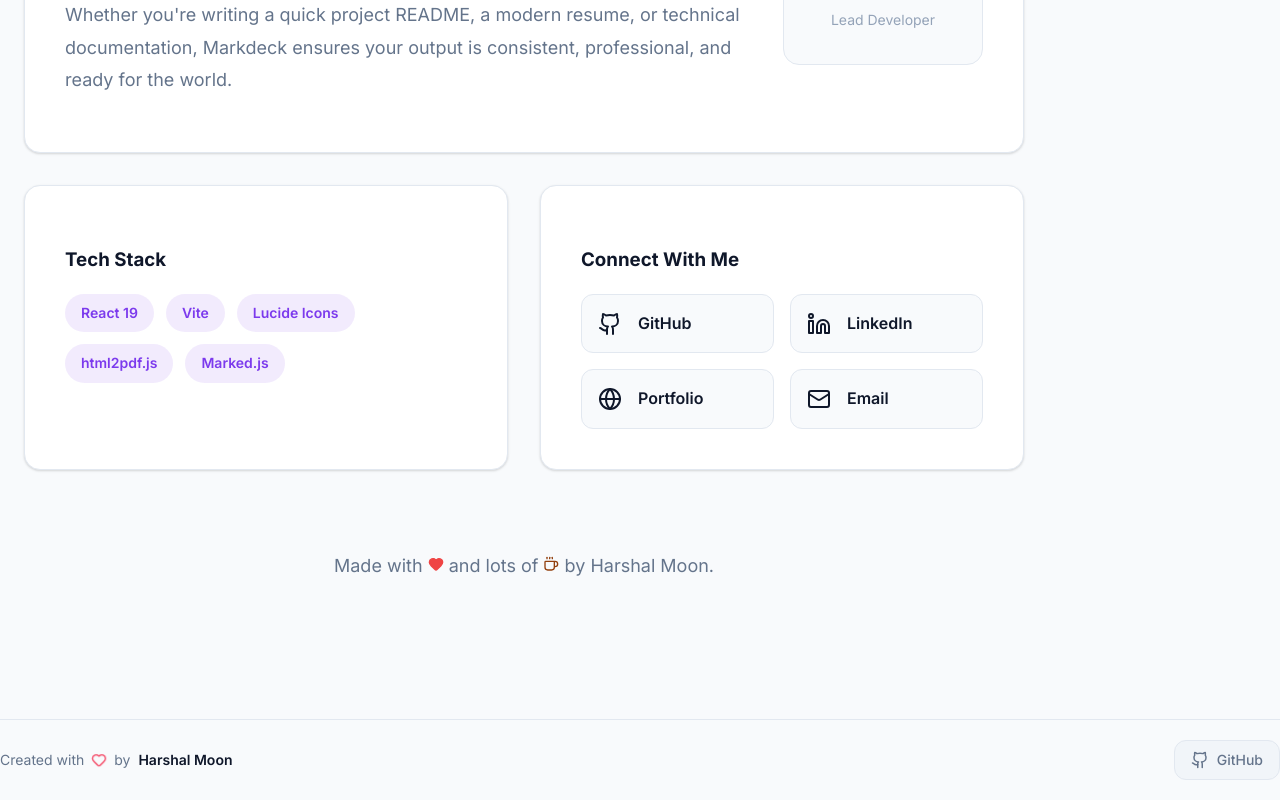
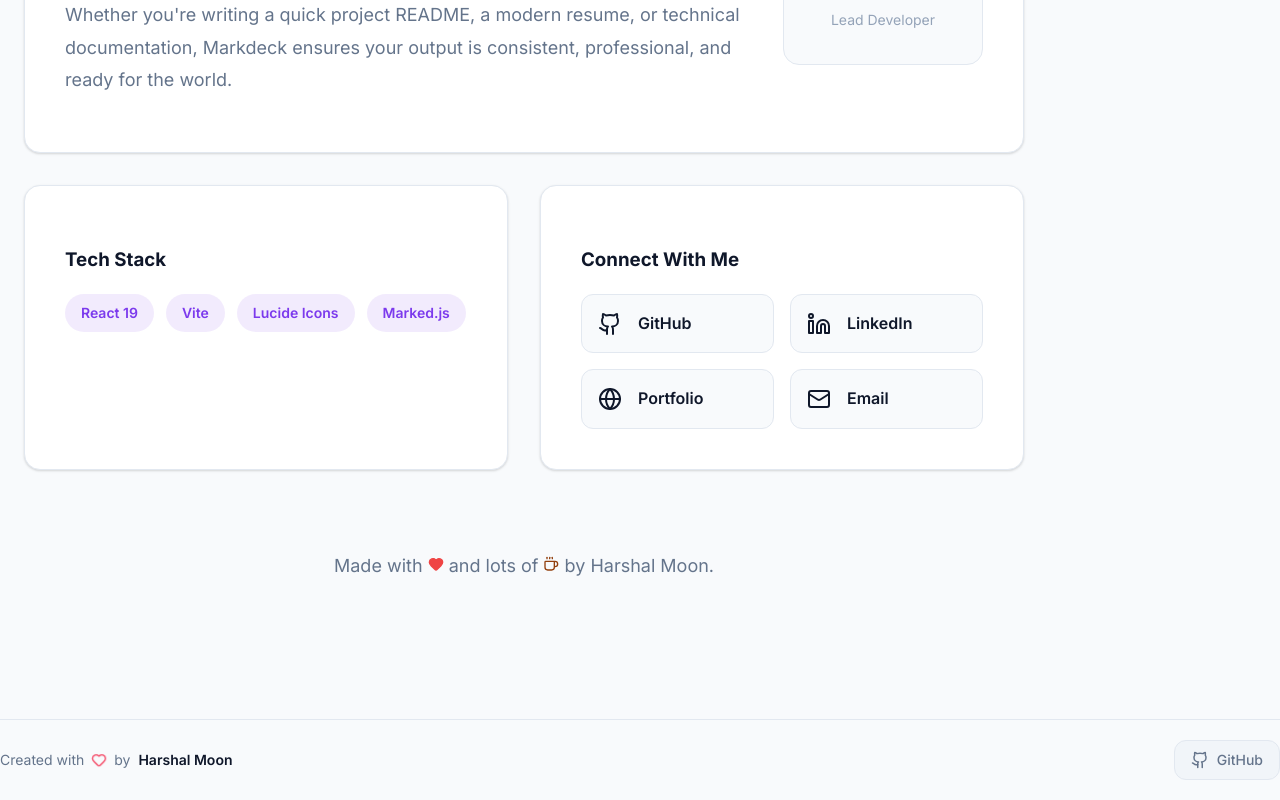
Before and after one commit to H-arshal/markdeck, a React (Vite) app: page /about in a window 1280 px wide. Shown: the part 576-1376 px from the top of the page. Built offline with nearby package versions, Linux system fonts and the light colour scheme.

Commit message:
Clearing vulnerabilities

```diff
--- a/package.json
+++ b/package.json
@@ -17,10 +17,9 @@
     "cors": "^2.8.6",
     "dotenv": "^17.3.1",
     "express": "^5.2.1",
-    "html2pdf.js": "^0.12.1",
     "lucide-react": "^0.562.0",
     "marked": "^17.0.1",
-    "puppeteer": "^24.37.5",
+    "puppeteer": "^25.9.0",
     "react": "^19.2.0",
     "react-dom": "^19.2.0",
     "react-router-dom": "^7.11.0"
--- a/src/pages/About.jsx
+++ b/src/pages/About.jsx
@@ -51,7 +51,6 @@ const About = () => {
                             <span className="tech-tag">React 19</span>
                             <span className="tech-tag">Vite</span>
                             <span className="tech-tag">Lucide Icons</span>
-                            <span className="tech-tag">html2pdf.js</span>
                             <span className="tech-tag">Marked.js</span>
                         </div>
                     </section>
--- a/vite.config.js
+++ b/vite.config.js
@@ -8,6 +8,9 @@ export default defineConfig({
   server: {
     proxy: {
       '/api': 'http://localhost:3001'
+    },
+    watch: {
+      ignored: ['**/.cache/**']
     }
   }
 })
```
Also changed, not shown: 2 other files (tests, documents, lock files or other folders).
